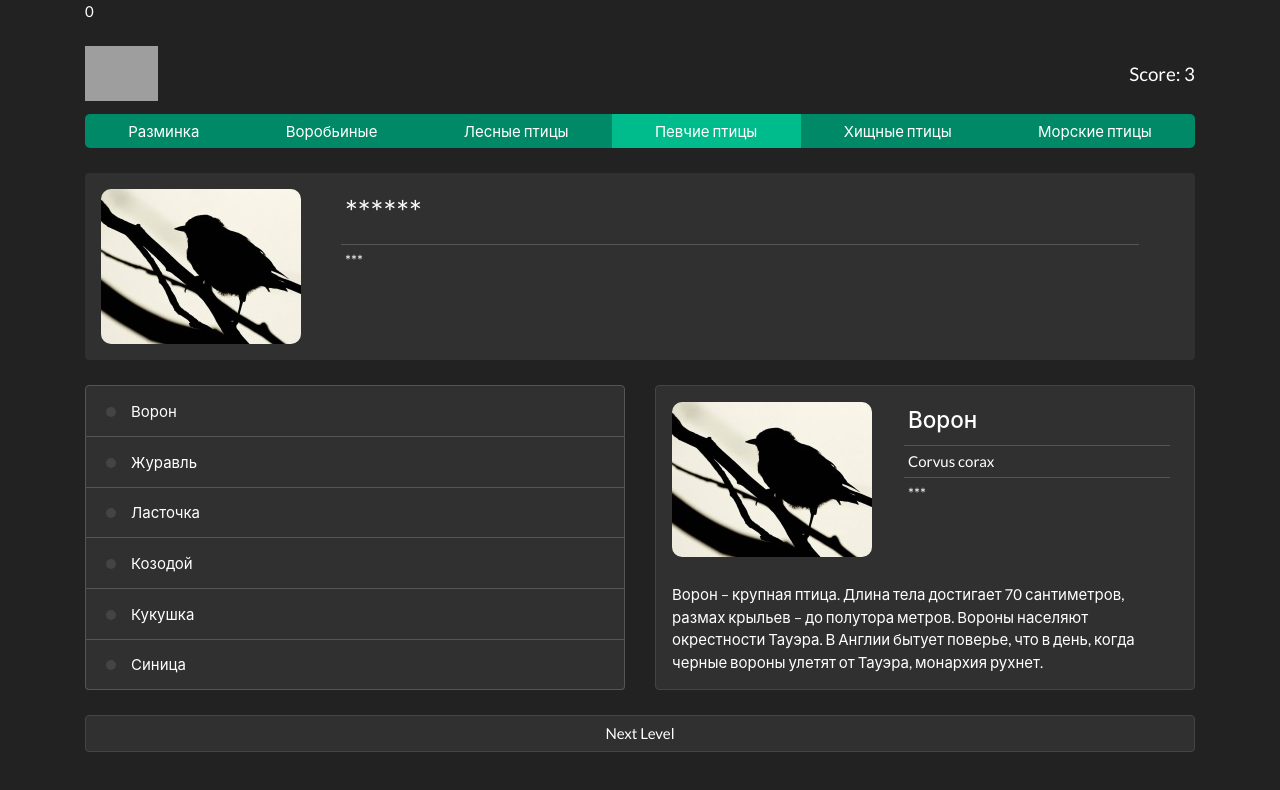
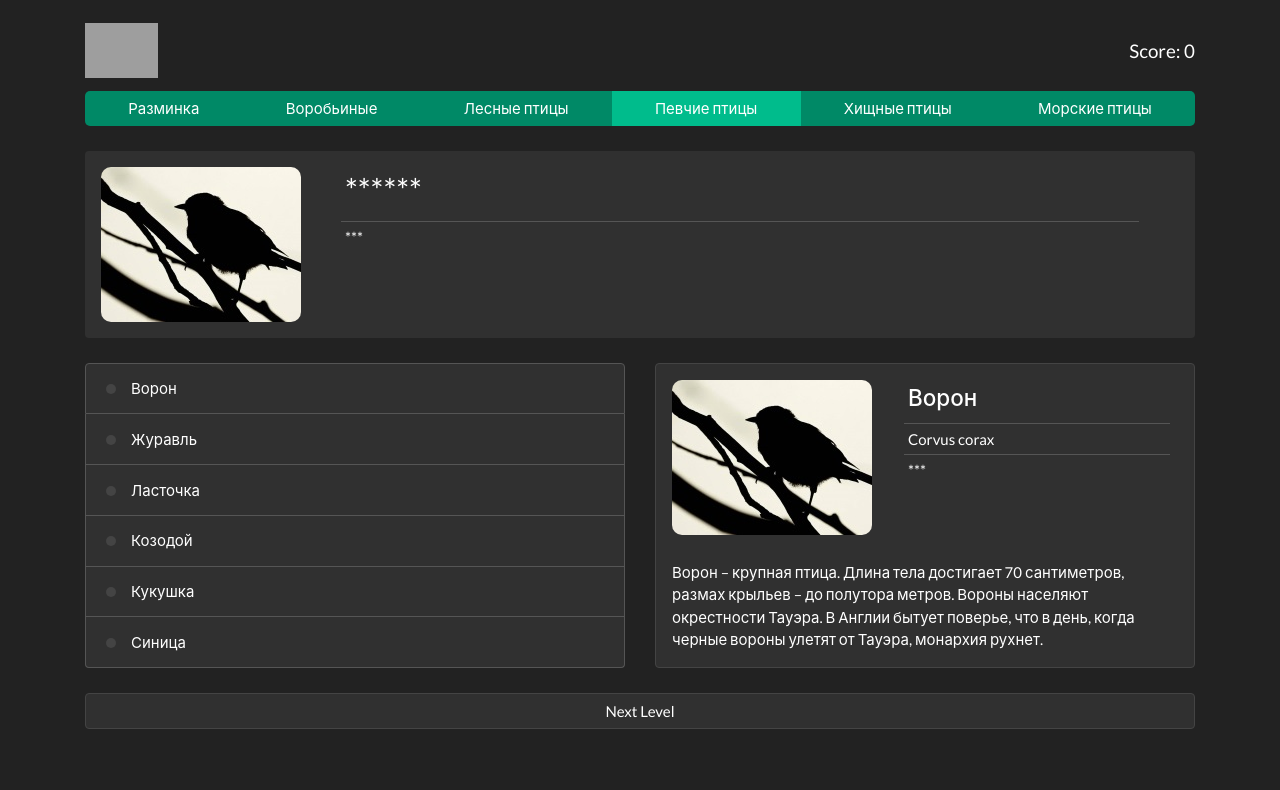
Before and after one commit to Fenixol/songbird, a React app: page / in a window 1280 px wide. Shown: the top 790 px of the page. Built offline with nearby package versions, Linux system fonts and the light colour scheme; grey boxes are pictures that could not be loaded.

Commit message:
feat: added function for added function for

```diff
--- a/src/components/app-bird-list/app-bird-list.js
+++ b/src/components/app-bird-list/app-bird-list.js
@@ -1,37 +1,39 @@
 import React, {Component} from 'react';
+import PropTypes from 'prop-types';
 import './app-bird-list.css';
 
 export default class AppBirdList extends Component{
     constructor(props) {
         super(props);
         this.state = {
-            activeGroup: false
+            active: false
         };
     };
 
-    onPageItemClick = () => {
-        this.setState(({activeGroup}) => {
-            return {
-                activeGroup: !activeGroup
-            };
+    render () {
+        const { active } = this.state;
+        const { randBirdsGroup, onCheckBird }   = this.props;
+        const birdsList  = randBirdsGroup.map(( item ) =>{
+            const classNames = 'list-group-item';
+
+            return (
+                <li className={ classNames } onClick={ () =>{onCheckBird(item.id)} } role='presentation' key={ item.id }>
+                    <span className="li-btn"/>
+                    { item.name }{active}
+                </li>
+            )
         });
-    };
 
-    render () {
-        const { activeGroup } = this.state;
-        let classNames = 'list-group-item';
-        if (activeGroup) {
-            classNames += ' active';
-        }
         return (
             <ul className="item-list list-group">
-                <li className={ classNames } onClick={this.onPageItemClick} role='presentation'><span className="li-btn"/>Ворон</li>
-                <li className="list-group-item"><span className="li-btn"/>Журавль</li>
-                <li className="list-group-item"><span className="li-btn"/>Ласточка</li>
-                <li className="list-group-item"><span className="li-btn"/>Козодой</li>
-                <li className="list-group-item"><span className="li-btn"/>Кукушка</li>
-                <li className="list-group-item"><span className="li-btn"/>Синица</li>
+                { birdsList }
             </ul>
         )
     }
 };
+
+AppBirdList.propTypes = {
+    onCheckBird:PropTypes.func.isRequired,
+    randBirdsGroup: PropTypes.arrayOf(
+        PropTypes.object).isRequired
+};
--- a/src/components/app-header/app-header.js
+++ b/src/components/app-header/app-header.js
@@ -29,18 +29,11 @@ const AppHeader = ({ score = 'wwerwer', birdsGroup }) => {
 };
 
 AppHeader.propTypes = {
-    score:PropTypes.string,
-    birdsGroup:PropTypes.arrayOf({
-        groupName: PropTypes.string,
-        active: PropTypes.bool,
-        id: PropTypes.number
-    })
+    score:PropTypes.number,
+    birdsGroup:PropTypes.arrayOf(PropTypes.object).isRequired
 };
 AppHeader.defaultProps = {
-    score: '',
-    birdsGroup: [
-        {groupName : 'Разминка', active: true, id:1}
-    ]
+    score: ''
 };
 
 export default AppHeader;
--- a/src/index.jsx
+++ b/src/index.jsx
@@ -19,10 +19,24 @@ class App extends React.Component {
     super(props);
     this.state = {
         active: false,
-        score: 3,
+        score: 0,
+        scoreGroup: 5,
         group: 0,
         bird: this.rendBird(birdsData[0])
     };
+  }
+
+  onCheckBird = (id) => {
+      const { bird, score, scoreGroup } = this.state;
+      if(bird.id === id){
+          this.setState({
+              score: ( score + scoreGroup)
+          })
+      }else{
+          this.setState({
+              scoreGroup: scoreGroup - 1
+          })
+      }
   }
 
   rendBird = (birds) => {
@@ -35,7 +49,7 @@ class App extends React.Component {
 
   render() {
     const { active, score, group, bird } = this.state;
-    // const randBirdsGroup = birdsData[group];
+    const randBirdsGroup = birdsData[group];
     const birdsGroup = [
         {groupName : 'Разминка', active: false,  id:1},
         {groupName: 'Воробьиные', active: false,  id:2},
@@ -47,12 +61,15 @@ class App extends React.Component {
 
     return (
       <>
-          {group}
-        <AppHeader  score={ score } birdsGroup={ birdsGroup }/>
-        <AppRendomBird bird={bird}/>
+        <AppHeader
+            score = { score }
+            birdsGroup = { birdsGroup }
+            group = { group }
+        />
+        <AppRendomBird bird={ bird}/>
           <div className="row mb2">
               <div className="col-md-6">
-                  <AppBirdList/>
+                  <AppBirdList  randBirdsGroup={randBirdsGroup} onCheckBird={this.onCheckBird}/>
               </div>
               <div className="col-md-6">
                   <AppBirdCard bird={bird} active={active}/>
```
